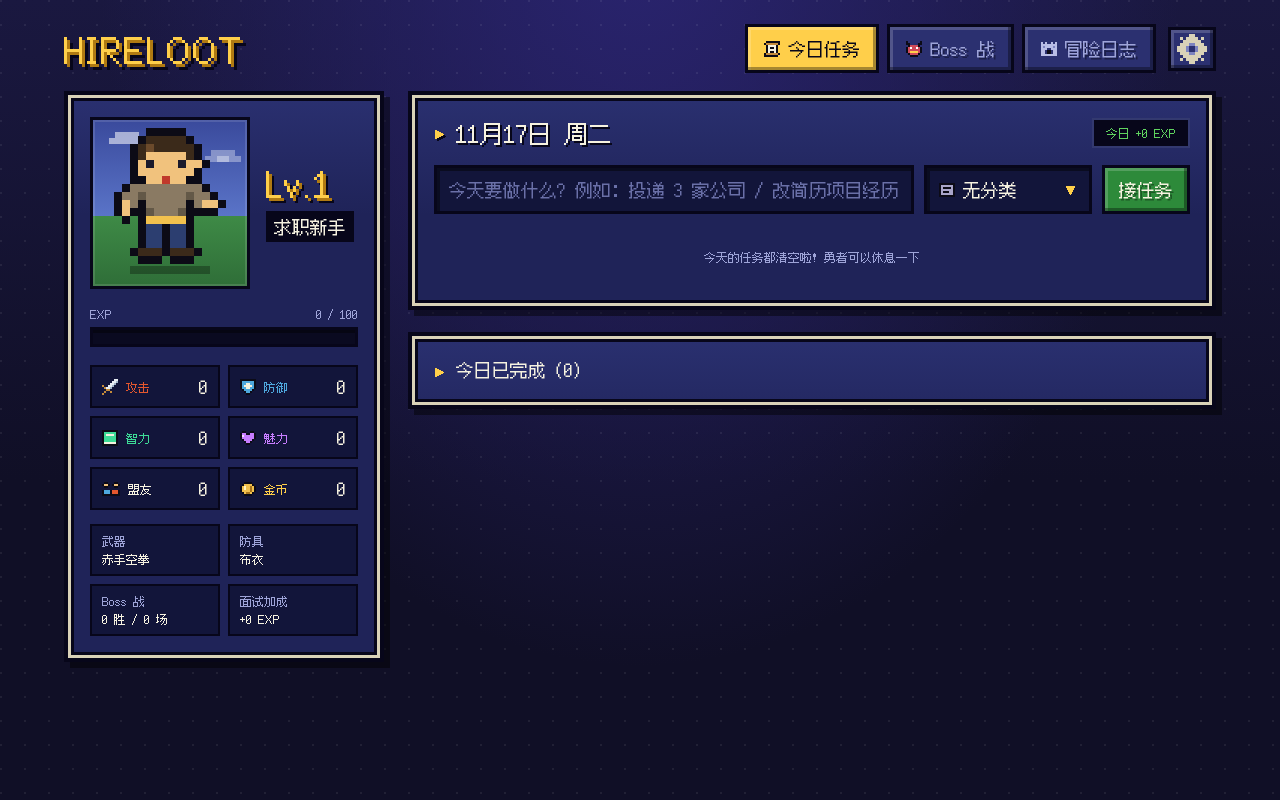
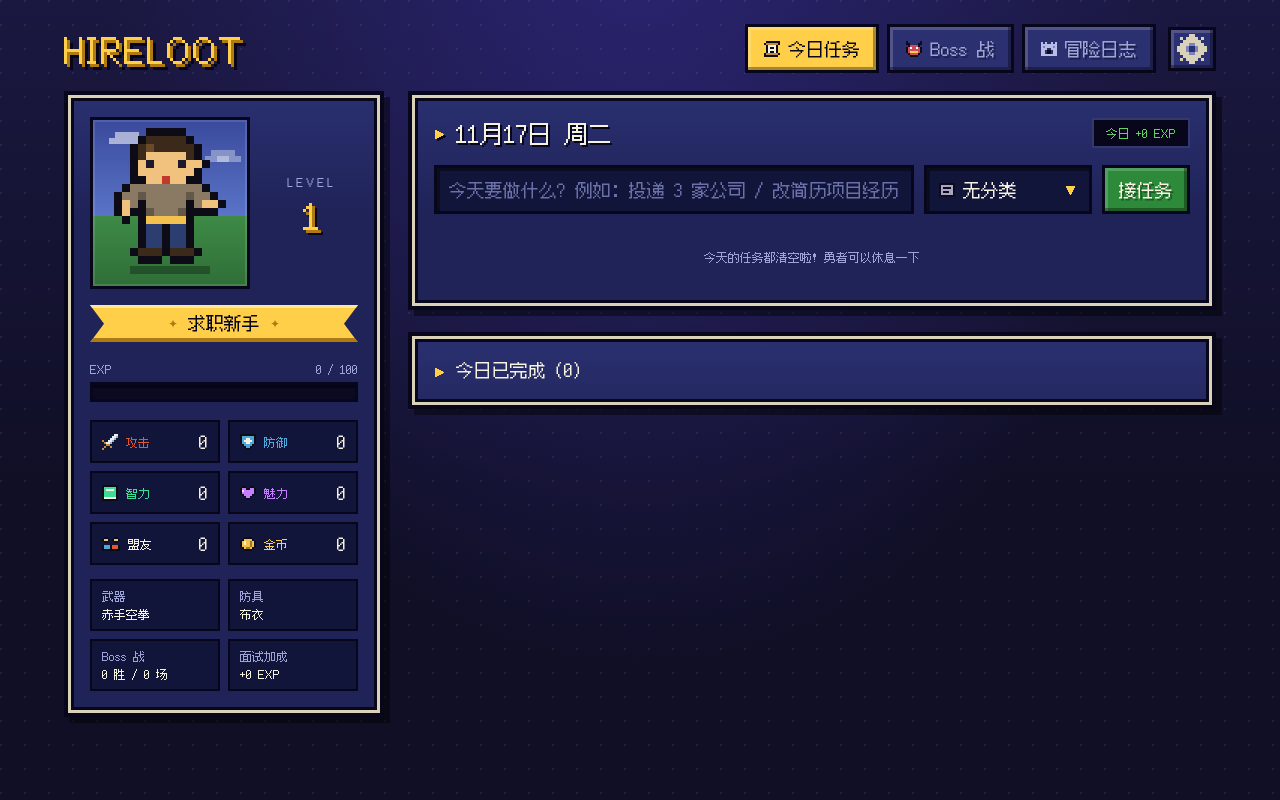
Before and after one commit to xyydcoldcold/hireloot, a plain HTML site: page index.html in a window 1280 px wide. Drawn offline with Linux system fonts and the light colour scheme.

Commit message:
Redesign hero title as a gold ribbon

```diff
--- a/app.js
+++ b/app.js
@@ -1,6 +1,14 @@
 /* Hireloot —— 主逻辑（纯原生 JS，数据存在浏览器 localStorage） */
 (function () {
   'use strict';
+
+  // 旧名字 JobQuest 时期的存档，第一次打开时自动搬过来
+  try {
+    for (const k of ['v1', 'lang', 'tab']) {
+      const old = localStorage.getItem('jobquest.' + k);
+      if (old !== null && localStorage.getItem('hireloot.' + k) === null) localStorage.setItem('hireloot.' + k, old);
+    }
+  } catch (e) { /* ignore */ }
 
   // ============ 规则配置（想改数值就改这里） ============
   // none = 默认无分类：普通待办，不加属性
@@ -50,13 +58,6 @@
 
   // ============ 存储 ============
   const STORE_KEY = 'hireloot.v1';
-  // 旧名字 JobQuest 时期的存档，第一次打开时自动搬过来
-  try {
-    for (const k of ['v1', 'lang', 'tab']) {
-      const old = localStorage.getItem('jobquest.' + k);
-      if (old !== null && localStorage.getItem('hireloot.' + k) === null) localStorage.setItem('hireloot.' + k, old);
-    }
-  } catch (e) { /* ignore */ }
   function emptyState() { return { version: 1, tasks: [], interviews: [] }; }
   function load() {
     try {
@@ -270,11 +271,12 @@
     $('#hero').innerHTML = `
       <div class="hero-top">
         <div class="avatar">${heroSprite(st)}</div>
-        <div>
-          <div class="lv">Lv.${st.lv}</div>
-          <div class="title">${titleName(st.lv)}</div>
+        <div class="lv-box">
+          <small>LEVEL</small>
+          <div class="lv">${st.lv}</div>
         </div>
       </div>
+      <div class="title"><span>${esc(titleName(st.lv))}</span></div>
       <div class="bar-label"><span>EXP</span><span>${st.cur} / ${st.need}</span></div>
       <div class="bar"><i style="width:${(st.cur / st.need * 100).toFixed(1)}%"></i></div>
       <ul class="stats">
--- a/style.css
+++ b/style.css
@@ -150,7 +150,6 @@ h2::before { content: "▶"; color: var(--gold); font-size: var(--s); margin-rig
 .avatar svg { position: relative; z-index: 1; display: block; animation: bob 1.2s steps(2) infinite; }
 @keyframes bob { 50% { transform: translateY(-4px); } }
 .lv { font-size: 36px; line-height: 1; color: var(--gold); text-shadow: 3px 3px 0 var(--gold-dk), 5px 5px 0 var(--edge); }
-.title { font-size: var(--m); margin-top: 10px; padding: 2px 8px; background: var(--edge); display: inline-block; }
 .bar-label { display: flex; justify-content: space-between; font-size: var(--s); color: var(--muted); margin-bottom: 4px; }
 .bar { height: 20px; border: 3px solid var(--edge); background: #0a0a20; box-shadow: inset 0 3px 0 rgba(0,0,0,.4); }
 .bar > i {
@@ -370,5 +369,16 @@ details[open] > summary::before { transform: rotate(90deg); }
 .lang-btn.active { background: var(--gold); color: var(--edge); text-shadow: none; }
 .hint:empty { display: none; }
 @media (prefers-reduced-motion: reduce) { .gear:hover .ico { animation: none; } }
-.hero-top > div:last-child { min-width: 0; }
-.title { max-width: 100%; }
+
+/* 等级 + 称号缎带 */
+.lv-box { flex: 1; min-width: 0; text-align: center; }
+.lv-box small { display: block; font-size: var(--s); color: var(--muted); letter-spacing: 3px; margin-bottom: 6px; }
+.lv-box .lv { font-size: 36px; }
+.title {
+  position: relative; margin: 0 0 18px; padding: 6px 30px 8px; text-align: center;
+  font-size: var(--m); line-height: 1.3; color: var(--edge);
+  background: var(--gold);
+  box-shadow: inset 0 3px 0 #ffe79a, inset 0 -4px 0 var(--gold-dk);
+  clip-path: polygon(0 0, 100% 0, calc(100% - 14px) 50%, 100% 100%, 0 100%, 14px 50%);
+}
+.title span::before, .title span::after { content: "✦"; font-size: var(--s); color: var(--gold-dk); margin: 0 10px; vertical-align: 2px; }
```
Also changed, not shown: docs/en-boss.png, docs/en-today.png, docs/zh-boss.png, docs/zh-today.png.
